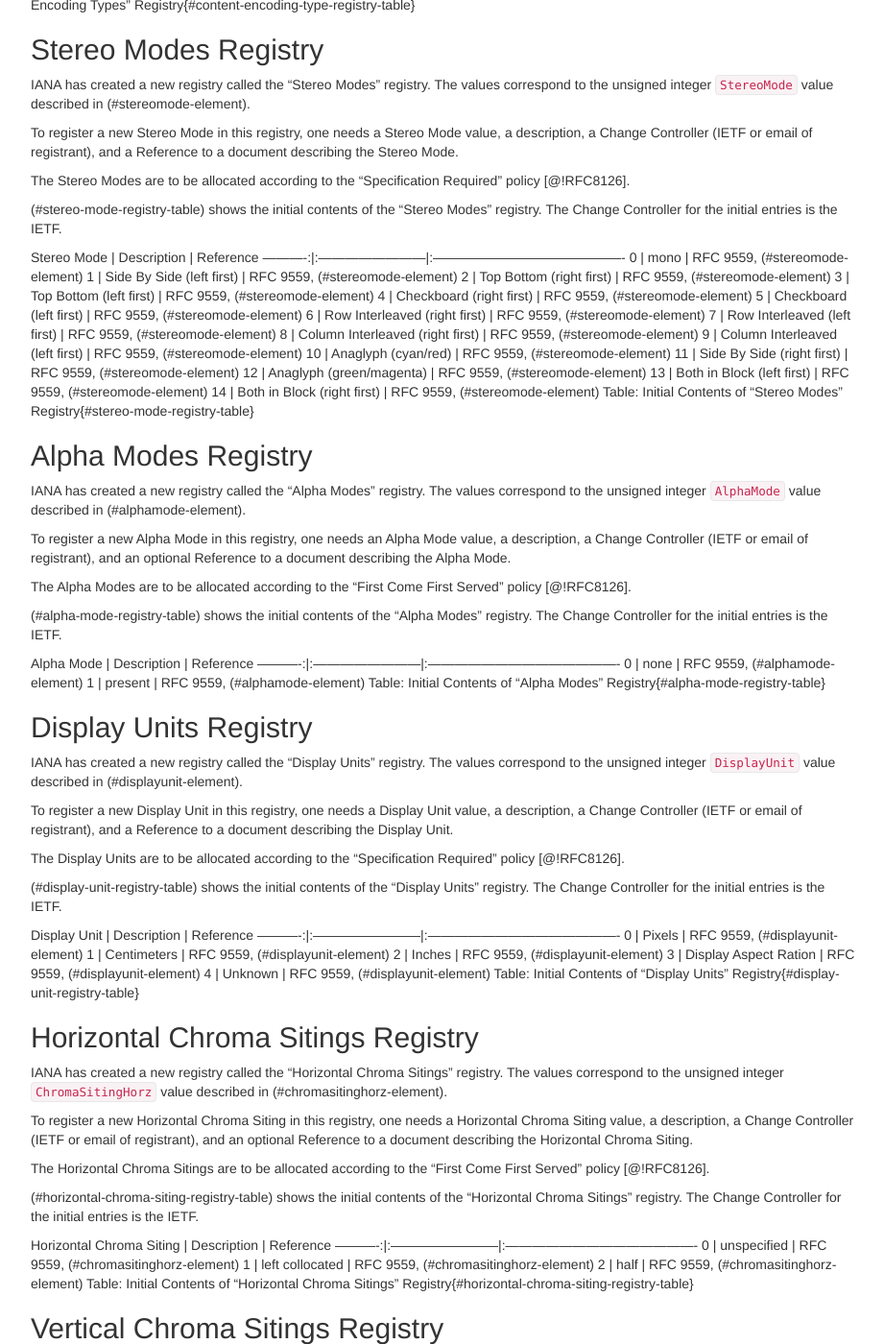
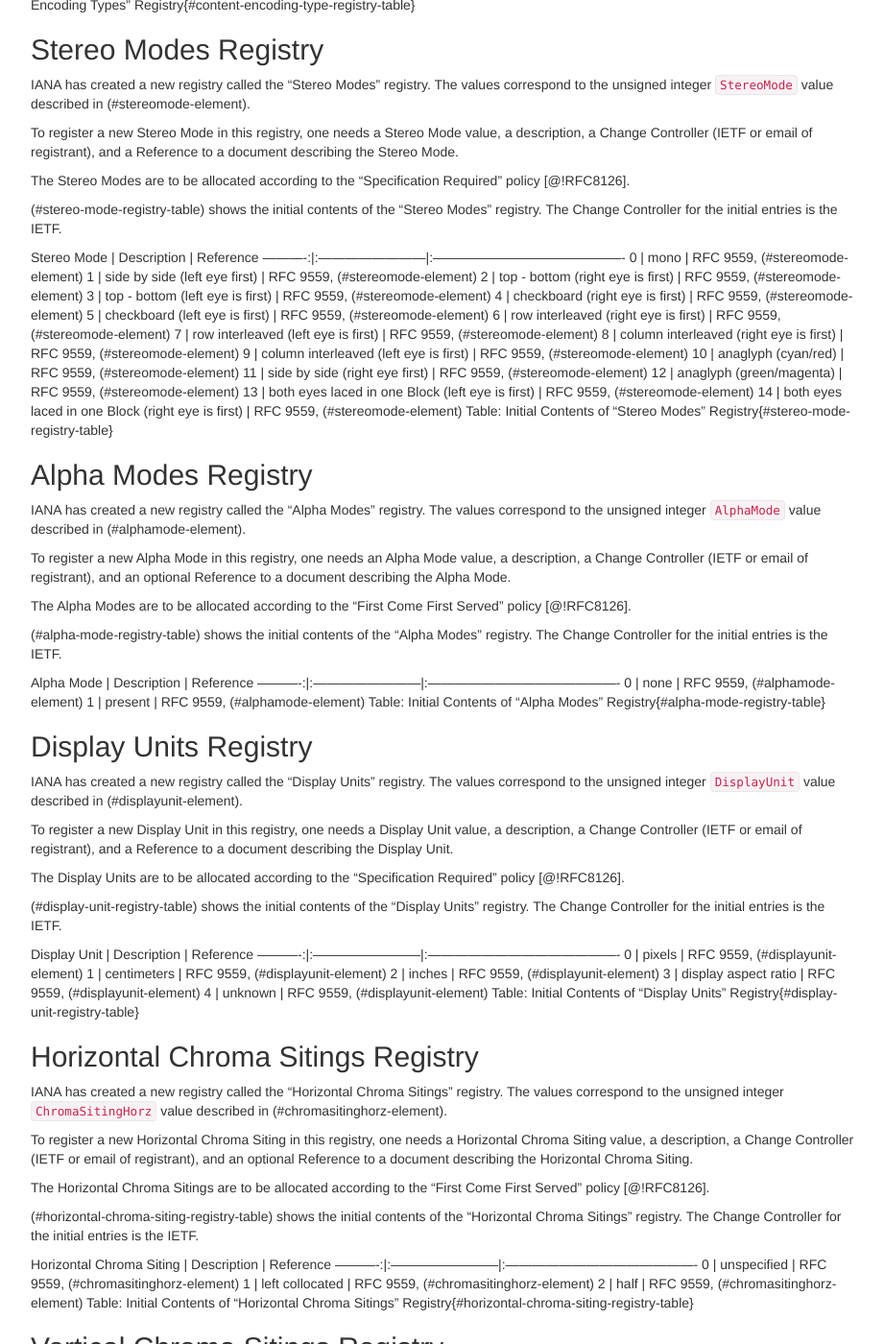
Before and after one commit to ietf-wg-cellar/matroska-specification, a Jekyll site: the page built from matroska_iana.md, in a window 1280 px wide and 1400 px high, scrolled down 1632 px. Shown: the whole window at 96% size, without its empty margins (273-1194 px from the left). Built offline with Jekyll 4.4.1, drawn with Linux system fonts in a browser that asks for light colours; our own code applies the rules of GitHub Pages for plain Markdown files; some of the changed text lies outside the part shown.

Commit message:
[formatting] keep same description casing in registry as in element definition

```diff
--- a/matroska_iana.md
+++ b/matroska_iana.md
@@ -130,20 +130,20 @@ The Change Controller for the initial entries is the IETF.
 Stereo Mode | Description            | Reference
 ----------:|:------------------------|:-------------------------------------------
 0 | mono | RFC 9559, (#stereomode-element)
-1 | Side By Side (left first) | RFC 9559, (#stereomode-element)
-2 | Top Bottom (right first) | RFC 9559, (#stereomode-element)
-3 | Top Bottom (left first) | RFC 9559, (#stereomode-element)
-4 | Checkboard (right first) | RFC 9559, (#stereomode-element)
-5 | Checkboard (left first) | RFC 9559, (#stereomode-element)
-6 | Row Interleaved (right first) | RFC 9559, (#stereomode-element)
-7 | Row Interleaved (left first) | RFC 9559, (#stereomode-element)
-8 | Column Interleaved (right first) | RFC 9559, (#stereomode-element)
-9 | Column Interleaved (left first) | RFC 9559, (#stereomode-element)
-10 | Anaglyph (cyan/red) | RFC 9559, (#stereomode-element)
-11 | Side By Side (right first) | RFC 9559, (#stereomode-element)
-12 | Anaglyph (green/magenta) | RFC 9559, (#stereomode-element)
-13 | Both in Block (left first) | RFC 9559, (#stereomode-element)
-14 | Both in Block (right first) | RFC 9559, (#stereomode-element)
+1 | side by side (left eye first) | RFC 9559, (#stereomode-element)
+2 | top - bottom (right eye is first) | RFC 9559, (#stereomode-element)
+3 | top - bottom (left eye is first) | RFC 9559, (#stereomode-element)
+4 | checkboard (right eye is first) | RFC 9559, (#stereomode-element)
+5 | checkboard (left eye is first) | RFC 9559, (#stereomode-element)
+6 | row interleaved (right eye is first) | RFC 9559, (#stereomode-element)
+7 | row interleaved (left eye is first) | RFC 9559, (#stereomode-element)
+8 | column interleaved (right eye is first) | RFC 9559, (#stereomode-element)
+9 | column interleaved (left eye is first) | RFC 9559, (#stereomode-element)
+10 | anaglyph (cyan/red) | RFC 9559, (#stereomode-element)
+11 | side by side (right eye first) | RFC 9559, (#stereomode-element)
+12 | anaglyph (green/magenta) | RFC 9559, (#stereomode-element)
+13 | both eyes laced in one Block (left eye is first) | RFC 9559, (#stereomode-element)
+14 | both eyes laced in one Block (right eye is first) | RFC 9559, (#stereomode-element)
 Table: Initial Contents of "Stereo Modes" Registry{#stereo-mode-registry-table}
 
 
@@ -184,11 +184,11 @@ The Change Controller for the initial entries is the IETF.
 
 Display Unit | Description            | Reference
 ----------:|:------------------------|:-------------------------------------------
-0 | Pixels | RFC 9559, (#displayunit-element)
-1 | Centimeters | RFC 9559, (#displayunit-element)
-2 | Inches | RFC 9559, (#displayunit-element)
-3 | Display Aspect Ration | RFC 9559, (#displayunit-element)
-4 | Unknown | RFC 9559, (#displayunit-element)
+0 | pixels | RFC 9559, (#displayunit-element)
+1 | centimeters | RFC 9559, (#displayunit-element)
+2 | inches | RFC 9559, (#displayunit-element)
+3 | display aspect ratio | RFC 9559, (#displayunit-element)
+4 | unknown | RFC 9559, (#displayunit-element)
 Table: Initial Contents of "Display Units" Registry{#display-unit-registry-table}
 
 
@@ -254,7 +254,7 @@ Color Range | Description            | Reference
 ----------:|:------------------------|:-------------------------------------------
 0 | unspecified | RFC 9559, (#color-range-element)
 1 | broadcast range | RFC 9559, (#color-range-element)
-2 | full range | RFC 9559, (#color-range-element)
+2 | full range (no clipping) | RFC 9559, (#color-range-element)
 3 | defined by MatrixCoefficients / TransferCharacteristics | RFC 9559, (#color-range-element)
 Table: Initial Contents of "Color Ranges" Registry{#color-range-registry-table}
 
@@ -303,7 +303,7 @@ The Change Controller for the initial entries is the IETF.
 Chapter Codec ID | Description            | Reference
 ----------:|:------------------------|:-------------------------------------------
 0 | Matroska Script | RFC 9559, (#chapprocesscodecid-element)
-1 | DVD-Menu | RFC 9559, (#chapprocesscodecid-element)
+1 | DVD-menu | RFC 9559, (#chapprocesscodecid-element)
 Table: Initial Contents of "Chapter Codec IDs" Registry{#chapter-codec-registry-table}
 
 ## Projection Types Registry
@@ -322,10 +322,10 @@ The Change Controller for the initial entries is the IETF.
 
 Projection Type | Description            | Reference
 ----------:|:------------------------|:-------------------------------------------
-0 | Rectangular | RFC 9559, (#projectiontype-element)
-1 | Equirectangular | RFC 9559, (#projectiontype-element)
-2 | Cubemap | RFC 9559, (#projectiontype-element)
-3 | Mesh | RFC 9559, (#projectiontype-element)
+0 | rectangular | RFC 9559, (#projectiontype-element)
+1 | equirectangular | RFC 9559, (#projectiontype-element)
+2 | cubemap | RFC 9559, (#projectiontype-element)
+3 | mesh | RFC 9559, (#projectiontype-element)
 Table: Initial Contents of "Projection Types" Registry{#projection-type-registry-table}
 
 
@@ -372,7 +372,7 @@ The Change Controller for the initial entries is the IETF.
 
 Track Plane Type | Description            | Reference
 ----------:|:------------------------|:-------------------------------------------
-0 | Left Eye | RFC 9559, (#trackplanetype-element)
-1 | Right Eye | RFC 9559, (#trackplanetype-element)
-2 | Background | RFC 9559, (#trackplanetype-element)
+0 | left eye | RFC 9559, (#trackplanetype-element)
+1 | right eye | RFC 9559, (#trackplanetype-element)
+2 | background | RFC 9559, (#trackplanetype-element)
 Table: Initial Contents of "Track Plane Types" Registry{#track-plane-type-registry-table}
```
